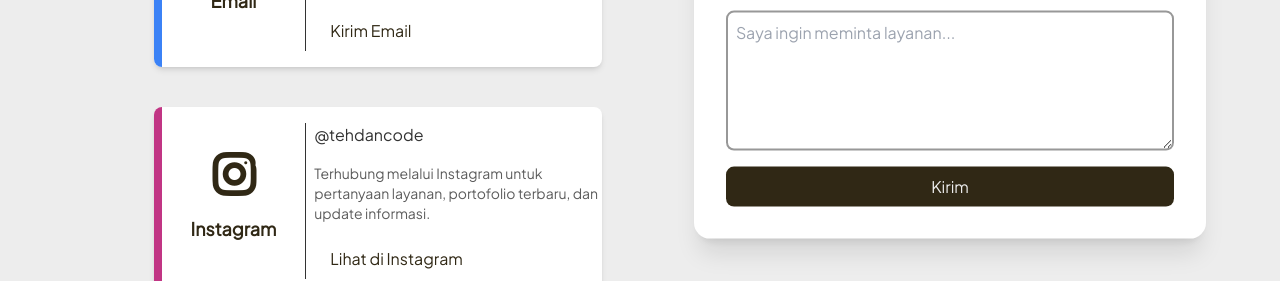
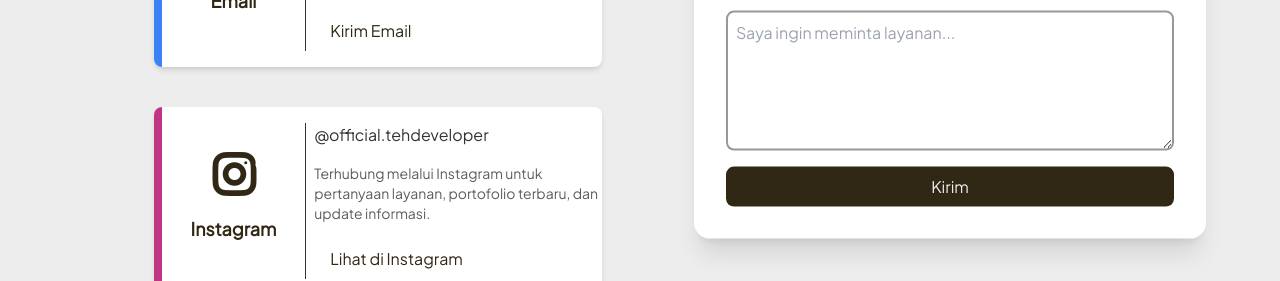
Before and after one commit to ELfatt09/teh-developer-landing-page, a React (Create React App) app: page / in a window 1280 px wide. Shown: the part 3140-3421 px from the top of the page. Built offline with nearby package versions, Linux system fonts and the light colour scheme.

Commit message:
`Update Instagram contact information in Contact section`

```diff
--- a/src/sections/contact.js
+++ b/src/sections/contact.js
@@ -81,8 +81,8 @@ function Contact() {
                     icon="fa-brands fa-instagram"
                     title="Instagram"
                     description="Terhubung melalui Instagram untuk pertanyaan layanan, portofolio terbaru, dan update informasi."
-                    contactLink="https://instagram.com/tehdancode"
-                    contact="@tehdancode"
+                    contactLink="https://www.instagram.com/official.tehdeveloper/"
+                    contact="@official.tehdeveloper"
                     contactText="Lihat di Instagram"
                     BGColorClass={"bg-instagram"}
                     FontColorClass={"text-instagram"}
```
